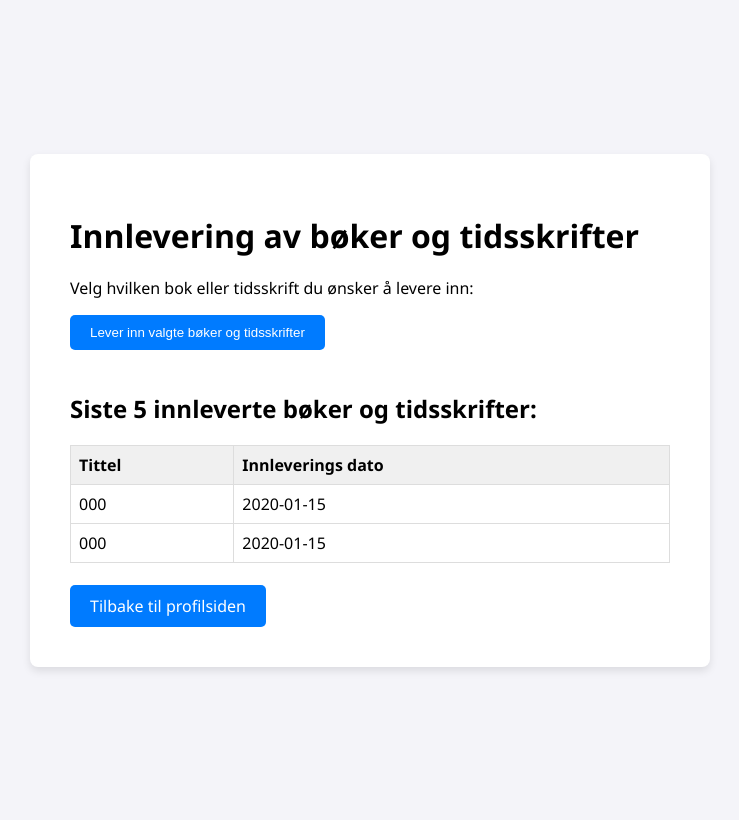
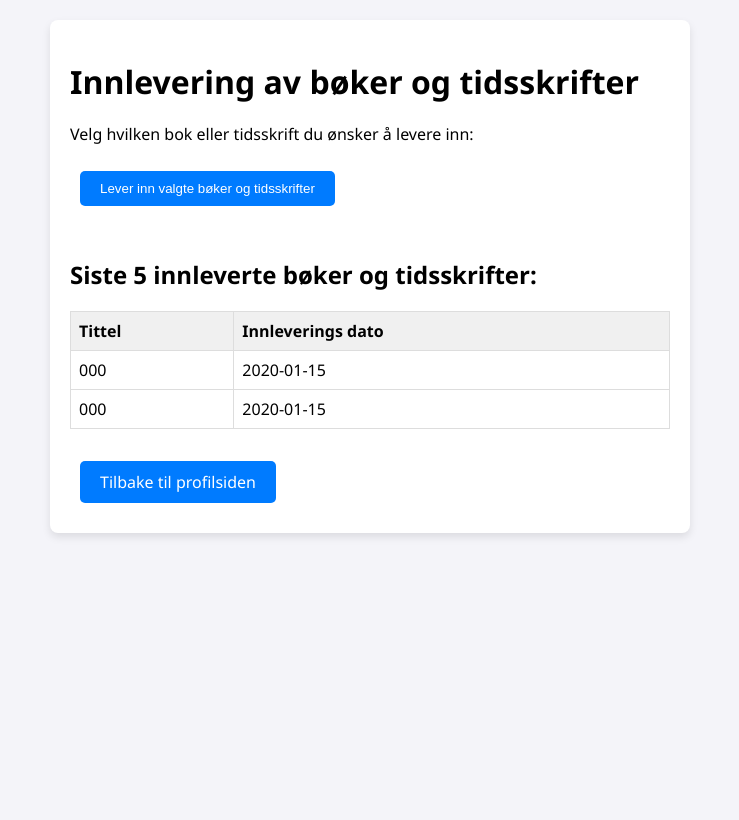
Before and after one commit to mikethebik3/Gruppe_5_WebProsjekt, a Flask app: page /innlevering in a window 1280 px wide. Shown: the whole page, without its empty margins (270-1009 px from the left). Run offline with Flask 3, Linux system fonts and the light colour scheme; the first user in the database is signed in; tables that the repository leaves empty hold one stand-in row (Sample ...).

Commit message:
Update innlevering.html

```diff
--- a/templates/innlevering.html
+++ b/templates/innlevering.html
@@ -2,14 +2,15 @@
 <html lang="en">
 <head>
     <meta charset="UTF-8">
-    <title>Innlevering av bøker og tidsskrifter</title>
+    <title>Oversikt og innlevering av bøker og tidsskrifter</title>
     <style>
         body {
             display: flex;
             justify-content: center;
-            align-items: center;
-            height: 100vh;
+            align-items: flex-start;
+            min-height: 100vh;
             margin: 0;
+            padding-top: 20px;
             background: #f4f4f9;
             font-family: 'Segoe UI', Tahoma, Geneva, Verdana, sans-serif;
         }
@@ -18,10 +19,9 @@
             max-width: 600px;
             text-align: left;
             box-shadow: 0 4px 8px rgba(0,0,0,0.1);
-            padding: 40px;
+            padding: 20px;
             background: white;
             border-radius: 8px;
-            margin-top: 20px; /* Just to ensure it doesn't touch the top of the viewport */
         }
         h1, h2, h3 {
             margin: 20px 0;
@@ -32,6 +32,7 @@
             background-color: #007BFF;
             color: white;
             padding: 10px 20px;
+            margin: 10px;
             border: none;
             border-radius: 5px;
             cursor: pointer;
```
Also changed, not shown: other parts of templates/innlevering.html (+2 -2 lines).
